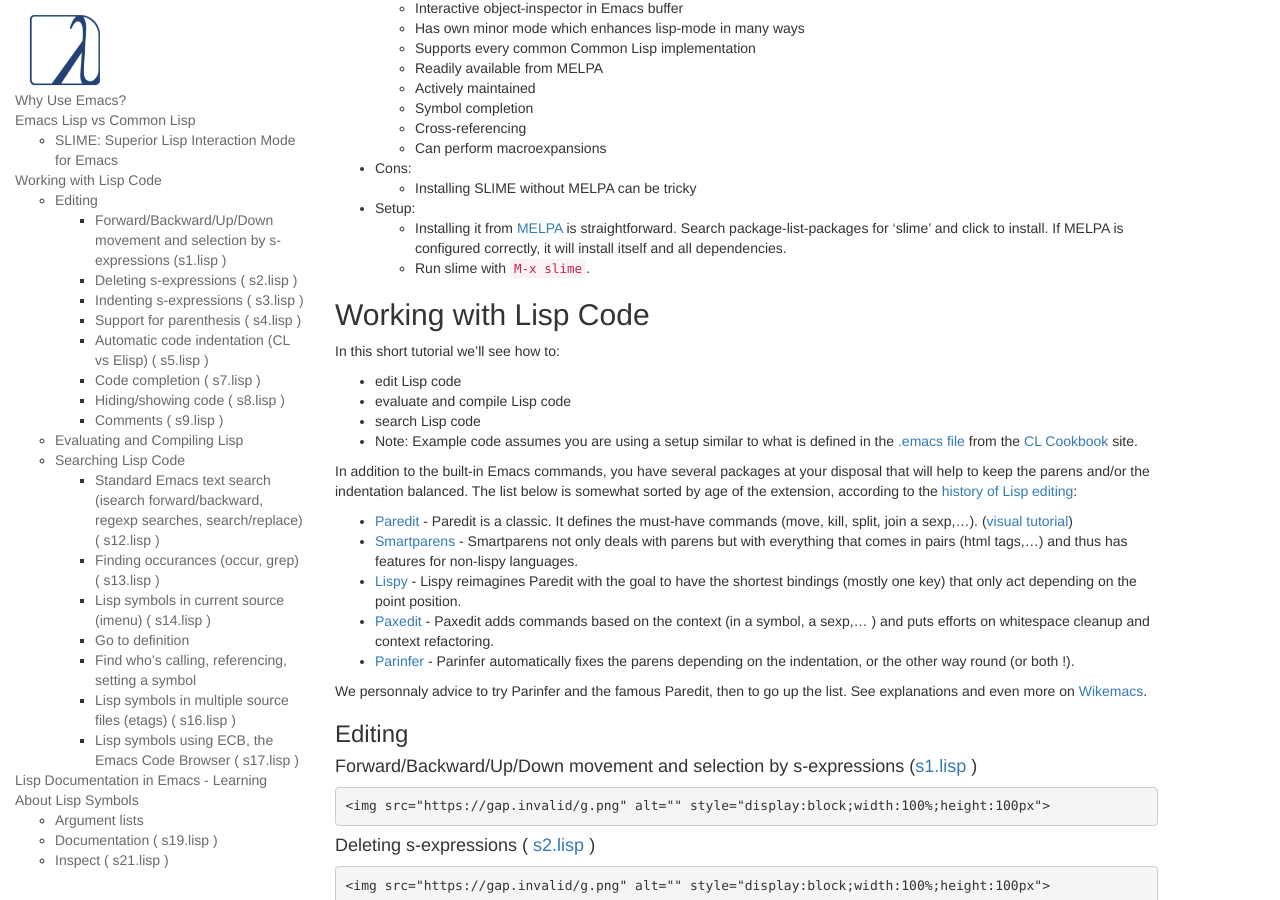
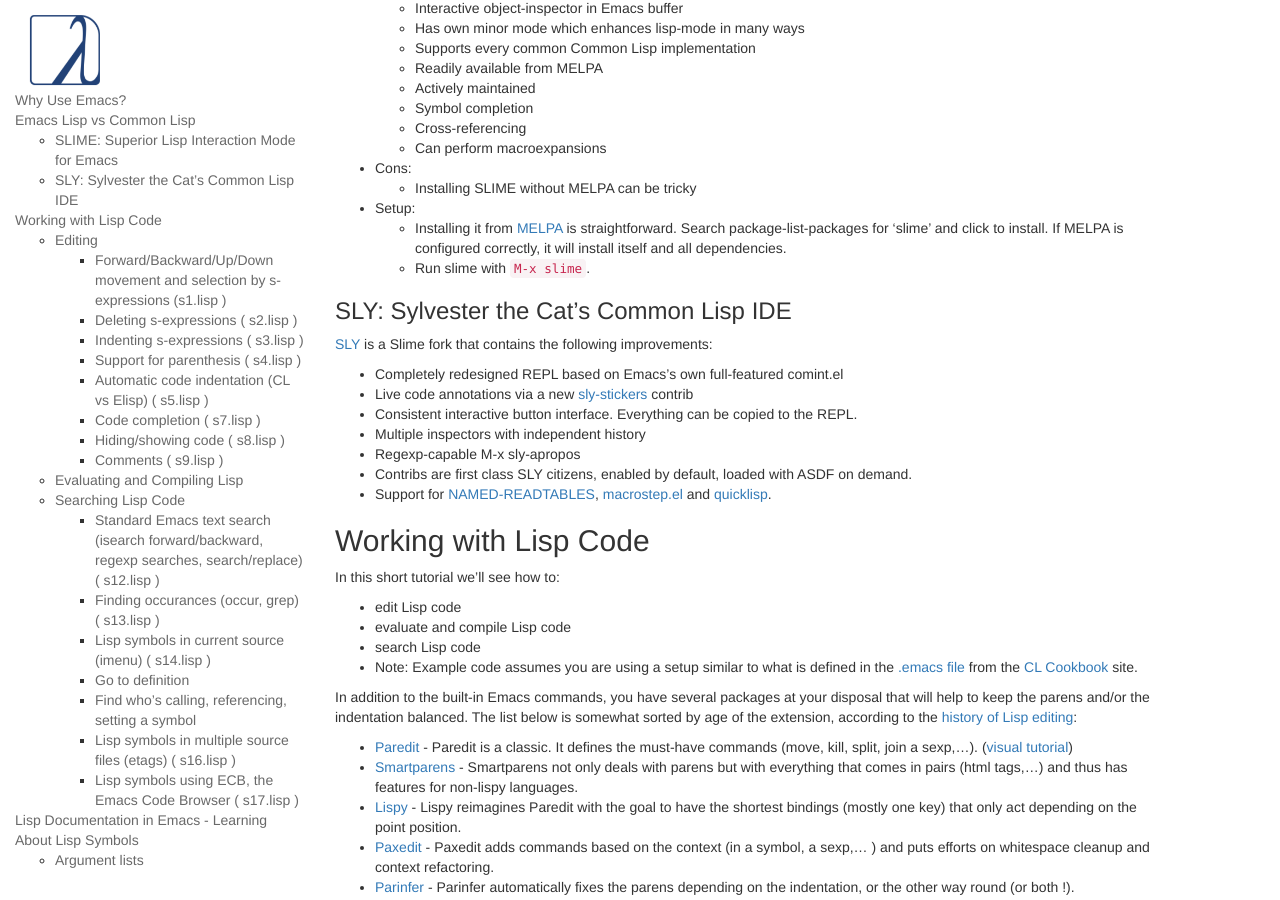
Before and after one commit to LispCookbook/cl-cookbook, a Jekyll site: the page built from emacs-ide.md, in a window 1280 px wide and 900 px high, scrolled down 934 px. Built offline with Jekyll 4.4.1, drawn with Linux system fonts in a browser that asks for light colours.

Commit message:
a note on Sly
for #116

```diff
--- a/emacs-ide.md
+++ b/emacs-ide.md
@@ -72,6 +72,18 @@
     *   Installing it from [MELPA](http://wikemacs.org/wiki/Melpa) is straightforward. Search package-list-packages for 'slime' and click to install. If MELPA is configured correctly, it will install itself and all dependencies.
     *   Run slime with `M-x slime`.
 
+### SLY: Sylvester the Cat's Common Lisp IDE
+
+[SLY](https://github.com/joaotavora/sly) is a Slime fork that contains
+the following improvements:
+
+* Completely redesigned REPL based on Emacs's own full-featured comint.el
+* Live code annotations via a new [sly-stickers](https://joaotavora.github.io/sly/#Stickers) contrib
+* Consistent interactive button interface. Everything can be copied to the REPL.
+* Multiple inspectors with independent history
+* Regexp-capable M-x sly-apropos
+* Contribs are first class SLY citizens, enabled by default, loaded with ASDF on demand.
+* Support for [NAMED-READTABLES](https://github.com/joaotavora/sly-named-readtables), [macrostep.el](https://github.com/joaotavora/sly-macrostep) and [quicklisp](https://github.com/joaotavora/sly-quicklisp).
 
 <a name="Slide-9"></a>
 
```
